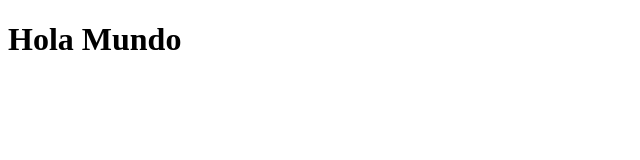
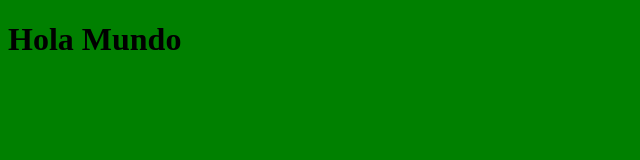
Before and after one commit to HugoCaspoz/practicas_dwec, a plain HTML site: page index.html in a window 1280 px wide. Shown: the whole page, without its empty margins (0-640 px from the left). Drawn offline with Linux system fonts and the light colour scheme.

Commit message:
Añadidos estilos y javascript

```diff
--- /dev/null
+++ b/css/style.css
@@ -0,0 +1,3 @@
+body {
+    background-color: green;
+}
--- a/index.html
+++ b/index.html
@@ -7,10 +7,11 @@
     <title>Document</title>
 </head>
 <body>
-    <script src="script.js">
-        console.log("Hola mundo");
+    <script src="js/script.js">
     </script>
 
+    <link rel="stylesheet" href="css/style.css">
+    </link>
    <h1>Hola Mundo</h1>
 
 </body>
--- /dev/null
+++ b/js/script.js
@@ -0,0 +1 @@
+console.log("Arrancando página");
--- a/script.js
+++ /dev/null
@@ -1 +0,0 @@
-console.log("Bienvenidos a Daw");
```
